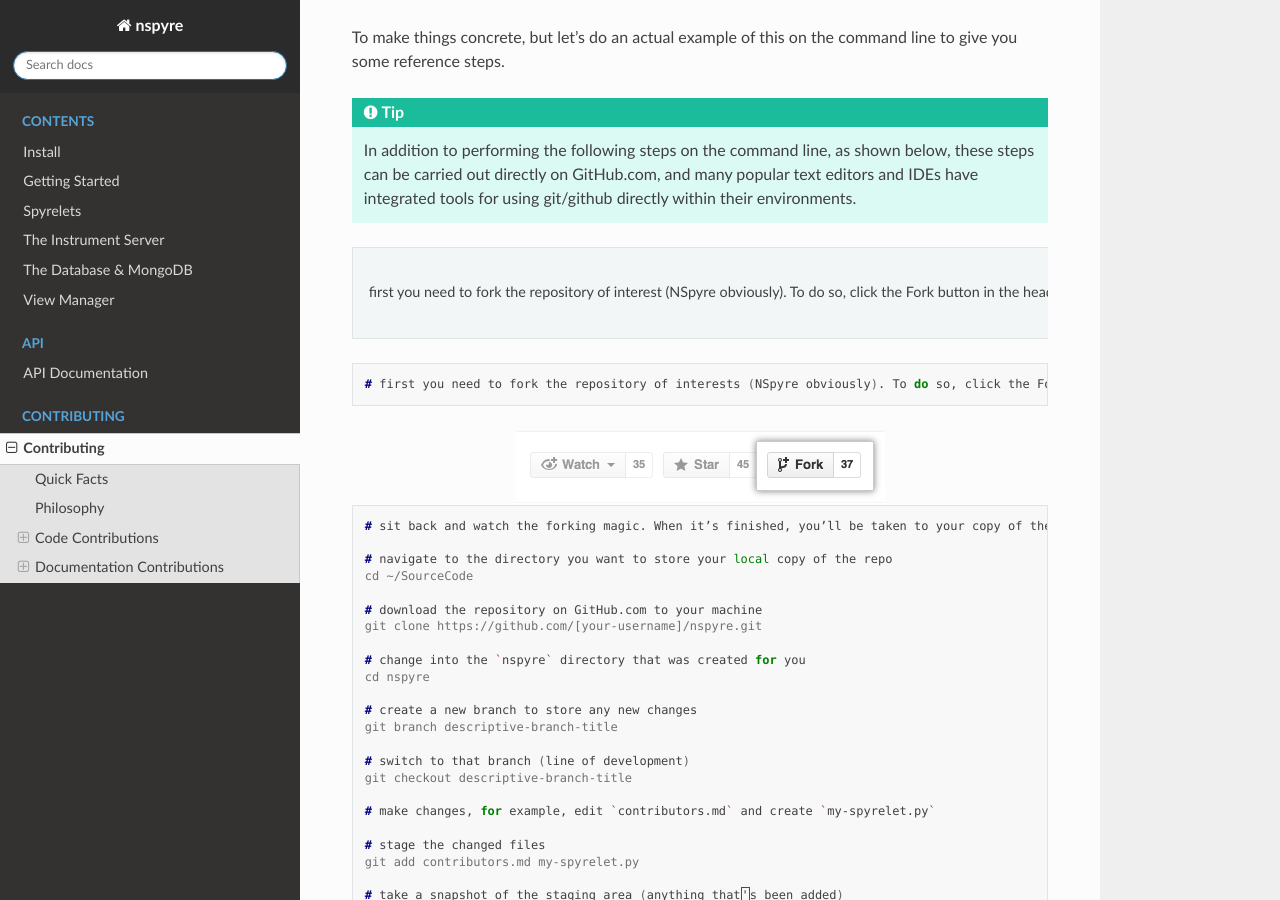
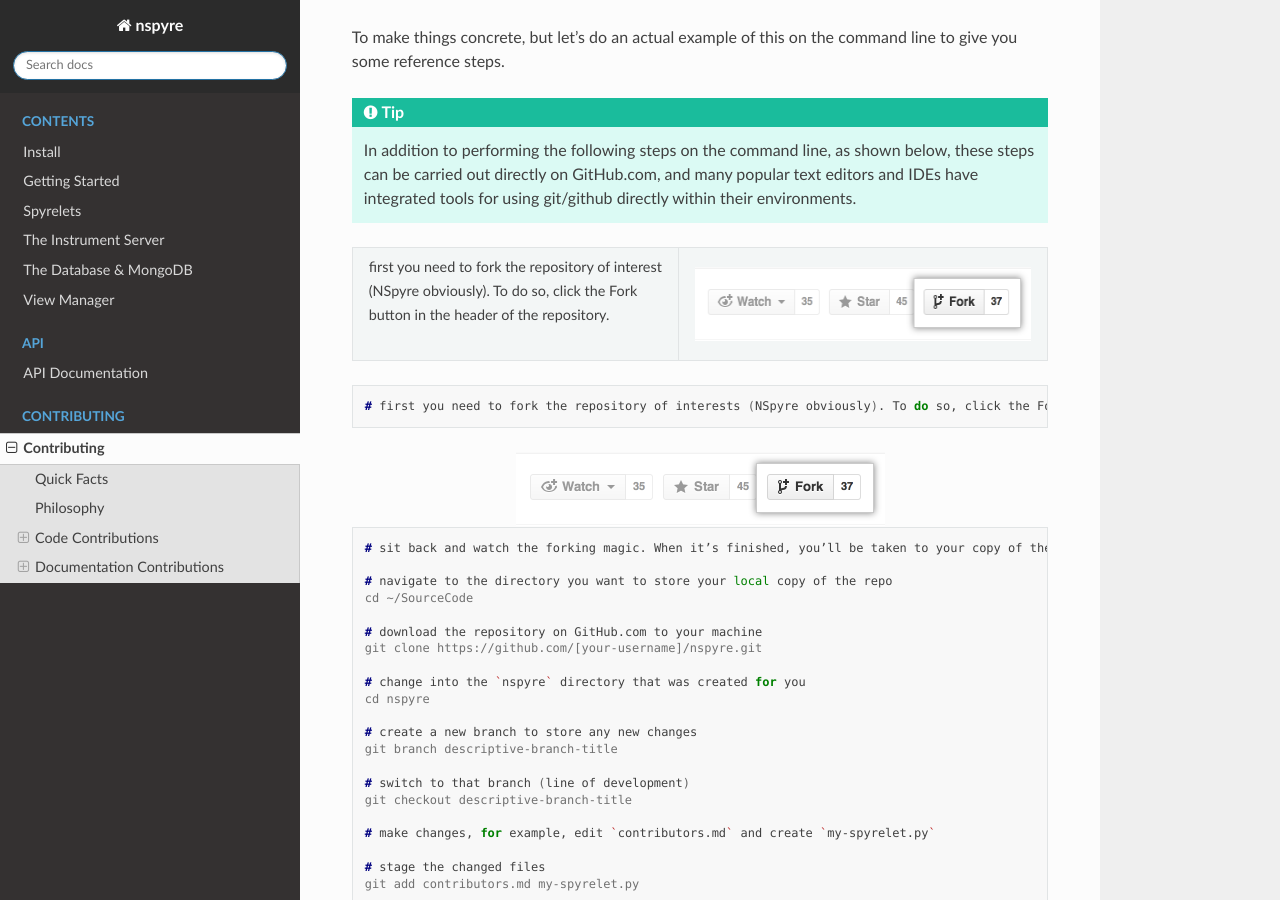
Before and after one commit to nspyre-org/nspyre, a Sphinx documentation site: the page built from docs/contributing.rst, in a window 1280 px wide and 900 px high, scrolled down 2155 px. Built offline with Sphinx 7.4.7 and the Read the Docs theme 2.0.0, drawn with Linux system fonts in a browser that asks for light colours.

Commit message:
Update contributing.rst

```diff
--- a/docs/contributing.rst
+++ b/docs/contributing.rst
@@ -54,14 +54,17 @@
    In addition to performing the following steps on the command line, as shown below, these steps can be carried out directly on GitHub.com, and many popular text editors and IDEs have integrated tools for using git/github directly within their environments.
 
 +--------------------------------------------------------+------------------------------------------------------+
-|  first you need to fork the repository of interest     |  .. image:: images/Bootcamp-Fork.png                 |
-|  (NSpyre obviously). To do so, click the Fork button   |     :align: center                                   |
-|  in the header of the repository.                      |     :scale: 50%                                      |
+|  | first you need to fork the repository of interest   |  .. figure:: images/Bootcamp-Fork.png                |
+|  | (NSpyre obviously). To do so, click the Fork        |     :align: center                                   |
+|  | button in the header of the repository.             |     :scale: 50%                                      |
 +--------------------------------------------------------+------------------------------------------------------+
+
+..
 
 .. code-block:: console
 
    # first you need to fork the repository of interests (NSpyre obviously). To do so, click the Fork button in the header of the repository.
+
 
 .. image:: images/Bootcamp-Fork.png
    :align: center
@@ -123,13 +126,13 @@
 
 .. figure:: images/create-pr.png
    :align: center
-   :scale: 60%
+   :scale: 50%
 
 All that's left is to officially merge your changes into ``master`` and delete the development branch you were working off of if the associated issues have been closed and the branch is now longer needed. This is something the maintainers of the project will do once it's been confirmed that all the project guidelines have been followed, and most importantly, your code works!
 
 .. figure:: images/merge-button.png
    :align: center
-   :scale: 80%
+   :scale: 50%
 
 .. image:: images/delete-button.png
    :align: center
```
